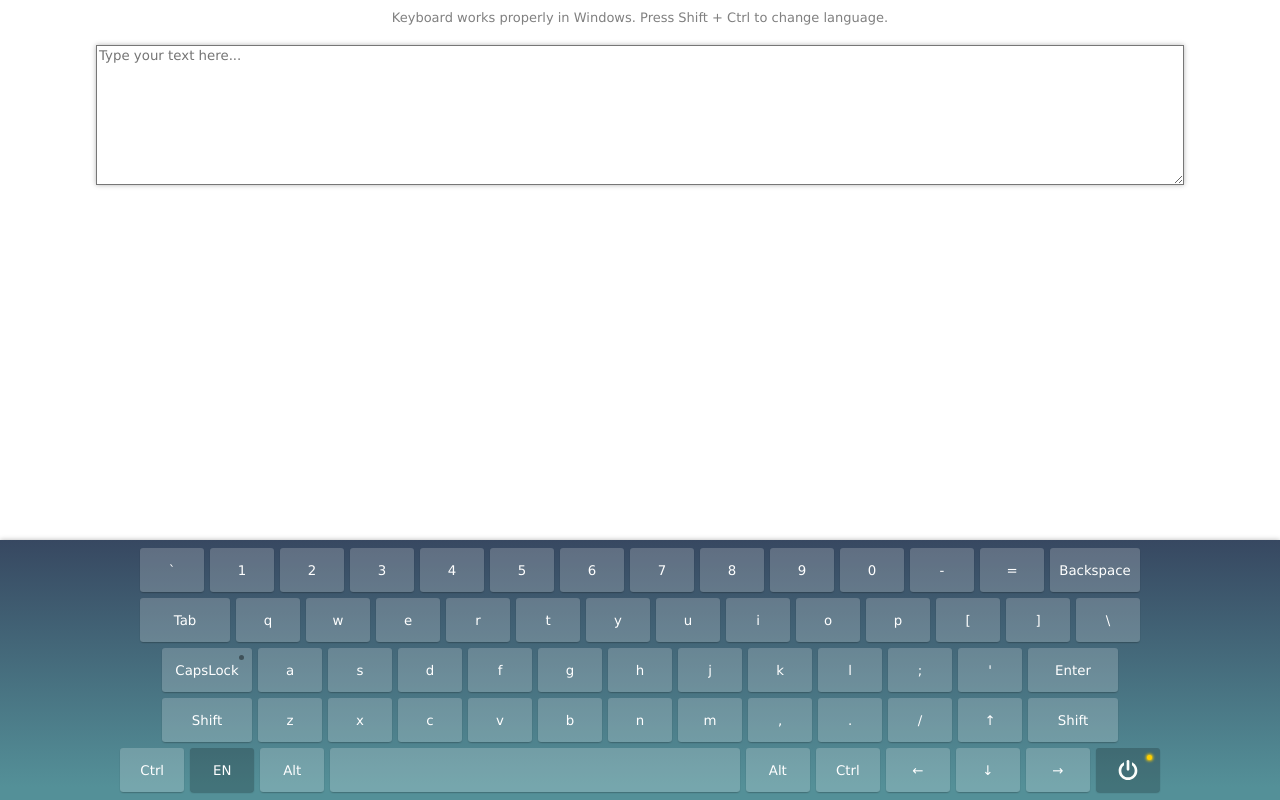
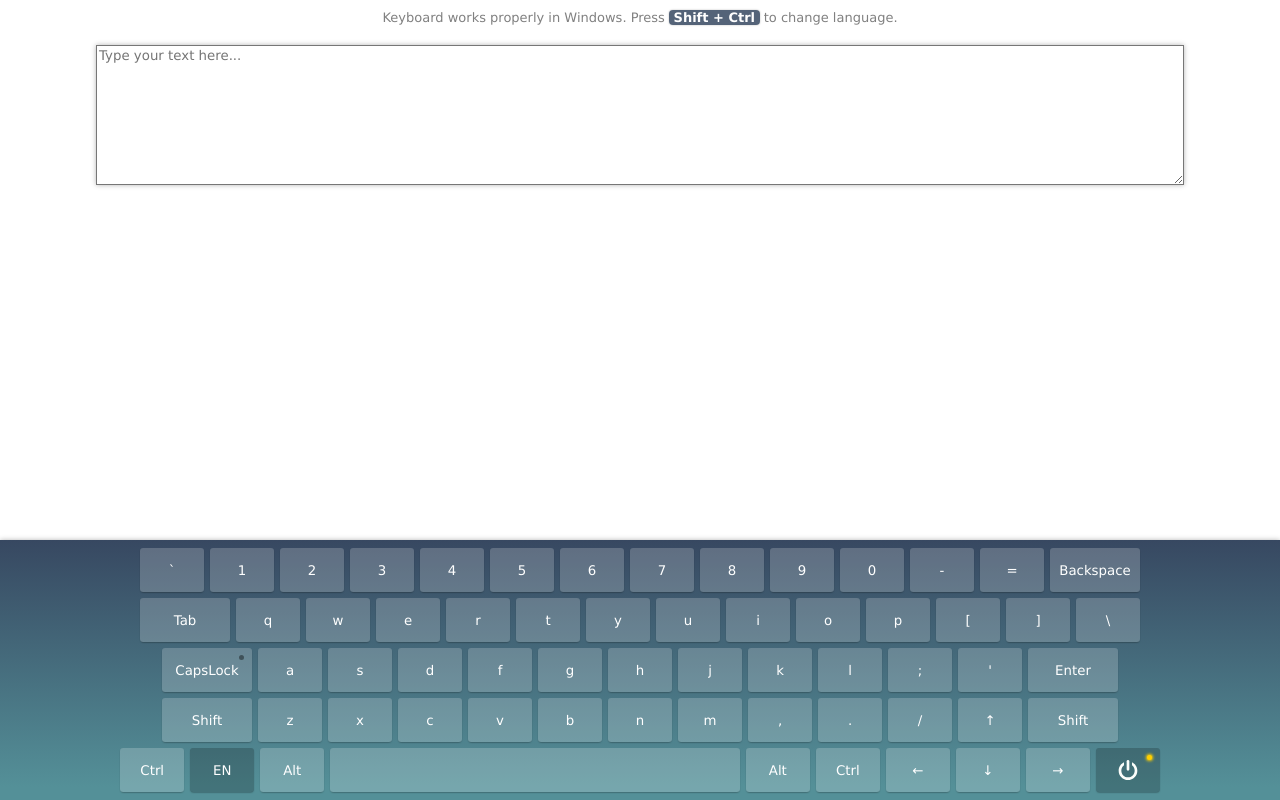
Before and after one commit to AlexeyTeterin/rsschool-JS2020Q3, a website: page keyboard/index.html in a window 1280 px wide. Drawn offline with Linux system fonts and the light colour scheme.

Commit message:
feat: add span to info text

```diff
--- a/keyboard/index.js
+++ b/keyboard/index.js
@@ -70,7 +70,7 @@ const KEYBOARD = {
 
     this.elements.info = document.body.appendChild(document.createElement('div'));
     this.elements.info.classList.add('info');
-    this.elements.info.textContent = 'Keyboard works properly in Windows. Press Shift + Ctrl to change language.';
+    this.elements.info.innerHTML = 'Keyboard works properly in Windows. Press <strong>&nbspShift + Ctrl </strong>&nbspto change language.';
     document.body.prepend(this.elements.info);
 
     if (localStorage.capsLock === 'true') {
--- a/keyboard/style.css
+++ b/keyboard/style.css
@@ -168,3 +168,10 @@ textarea {
   width: 20px;
   height: 20px;
 }
+
+strong {
+  background-color: rgba(55, 72, 97, 0.85);
+  border-radius: 4px;
+  color: white;
+    box-shadow: 0px 0px 2px 0px #B5B5B5;
+}
```
